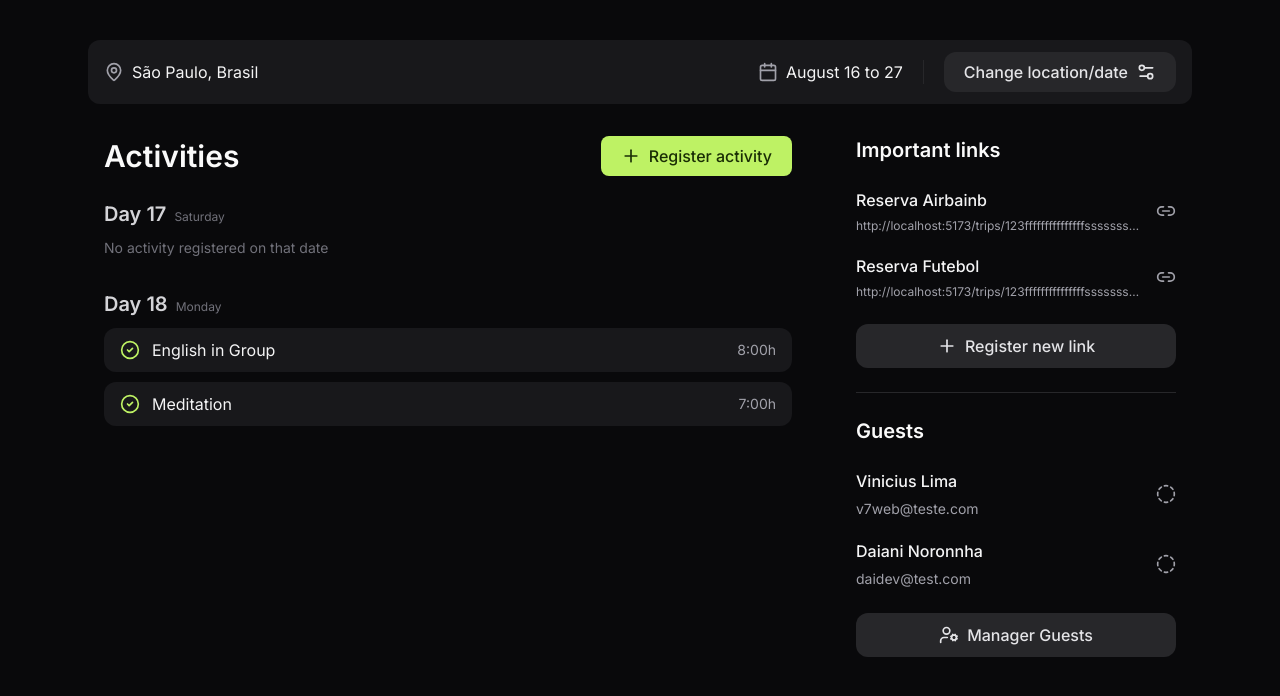
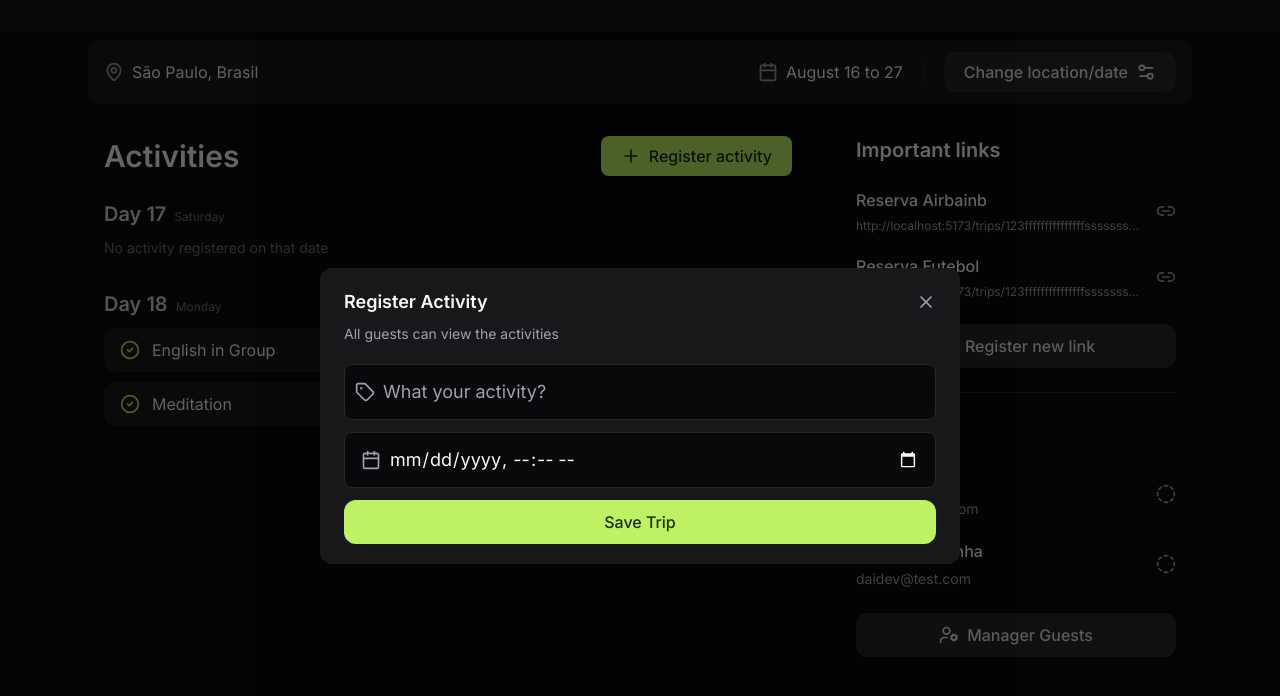
Before and after one commit to ViniciusLima7/planner, a React (Vite) app: page /trips/1 in a window 1280 px wide. Both pictures are taken after a click on the button "Register activity". Shown: the top 696 px of the page. Built offline with nearby package versions, Linux system fonts and the light colour scheme.

Commit message:
feat: add modal register activity

```diff
--- a/src/index.css
+++ b/src/index.css
@@ -5,3 +5,7 @@
 * {
   min-width: 0;
 }
+
+input {
+  color-scheme: dark;
+}
--- /dev/null
+++ b/src/pages/trip-details/create-activity-modal.tsx
@@ -0,0 +1,57 @@
+import { Calendar, Tag, X } from "lucide-react";
+
+interface CreateActivityModalProps {
+  closeCreateActivityModal: () => void;
+}
+
+export default function CreateActivityModal({
+  closeCreateActivityModal,
+}: CreateActivityModalProps) {
+  return (
+    <div className="fixed inset-0 bg-black/60  flex items-center justify-center">
+      <div className="w-[640px] rounded-xl py-5 px-6 shadow-shape bg-zinc-900  space-y-5">
+        <div className="space-y-2">
+          <div className=" flex items-center justify-between">
+            <h2 className="text-lg font-semibold">Register Activity</h2>
+            <button type="button" onClick={closeCreateActivityModal}>
+              <X className="size-5 text-zinc-400" />
+            </button>
+          </div>
+          <p className="text-sm text-zinc-400">
+            All guests can view the activities
+          </p>
+        </div>
+
+        <form className="space-y-3">
+          <div className="h-14 py-2.5 flex-1  p-2.5 bg-zinc-950 border border-zinc-800 rounded-lg flex items-center gap-2">
+            <Tag className="size-5 text-zinc-400" />
+            <input
+              name="activity"
+              placeholder="What your activity?"
+              id=""
+              className="bg-transparent text-lg placeholder-zinc-400 outline-none flex-1"
+            />
+          </div>
+          <div className="flex items-center gap-2">
+            <div className="h-14  flex-1  px-4 bg-zinc-950 border border-zinc-800 rounded-lg flex items-center gap-2">
+              <Calendar className="size-5 text-zinc-400" />
+              <input
+                type="datetime-local"
+                name="occurs_at"
+                placeholder="Date and hour activity"
+                id=""
+                className="bg-transparent text-lg placeholder-zinc-400 outline-none flex-1"
+              />
+            </div>
+          </div>
+          <button
+            type="submit"
+            className="bg-lime-300 w-full justify-center text-lime-950 rounded-xl px-5 h-11 font-medium flex items-center gap-2 hover:bg-lime-400"
+          >
+            Save Trip
+          </button>
+        </form>
+      </div>
+    </div>
+  );
+}
--- a/src/pages/trip-details/index.tsx
+++ b/src/pages/trip-details/index.tsx
@@ -6,10 +6,24 @@ import {
   MapPin,
   Plus,
   Settings2,
+  Tag,
   UserCog,
+  X,
 } from "lucide-react";
+import { useState } from "react";
+import CreateActivityModal from "./create-activity-modal";
 
 export default function TripDetailsPage() {
+  const [isCreateActivityModalOpen, setIsCreateActivityModalOpen] =
+    useState(false);
+
+  function openCreateActivityModal() {
+    setIsCreateActivityModalOpen(true);
+  }
+  function closeCreateActivityModal() {
+    setIsCreateActivityModalOpen(false);
+  }
+
   return (
     <div className="max-w-6xl px-6 py-10 mx-auto space-y-8">
       <div className="px-4 h-16 rounded-xl bg-zinc-900 shadow-shape flex items-center justify-between">
@@ -35,7 +49,10 @@ export default function TripDetailsPage() {
         <div className="flex-1 space-y-6">
           <div className="flex items-center justify-between">
             <h2 className="text-3xl font-semibold">Activities</h2>
-            <button className="bg-lime-300 text-lime-950 rounded-lg px-5 py-2 font-medium flex items-center gap-2 hover:bg-lime-400">
+            <button
+              onClick={openCreateActivityModal}
+              className="bg-lime-300 text-lime-950 rounded-lg px-5 py-2 font-medium flex items-center gap-2 hover:bg-lime-400"
+            >
               <Plus className="size-5" />
               Register activity
             </button>
@@ -155,6 +172,12 @@ export default function TripDetailsPage() {
           </div>
         </div>
       </main>
+
+      {isCreateActivityModalOpen && (
+        <CreateActivityModal
+          closeCreateActivityModal={closeCreateActivityModal}
+        />
+      )}
     </div>
   );
 }
```
